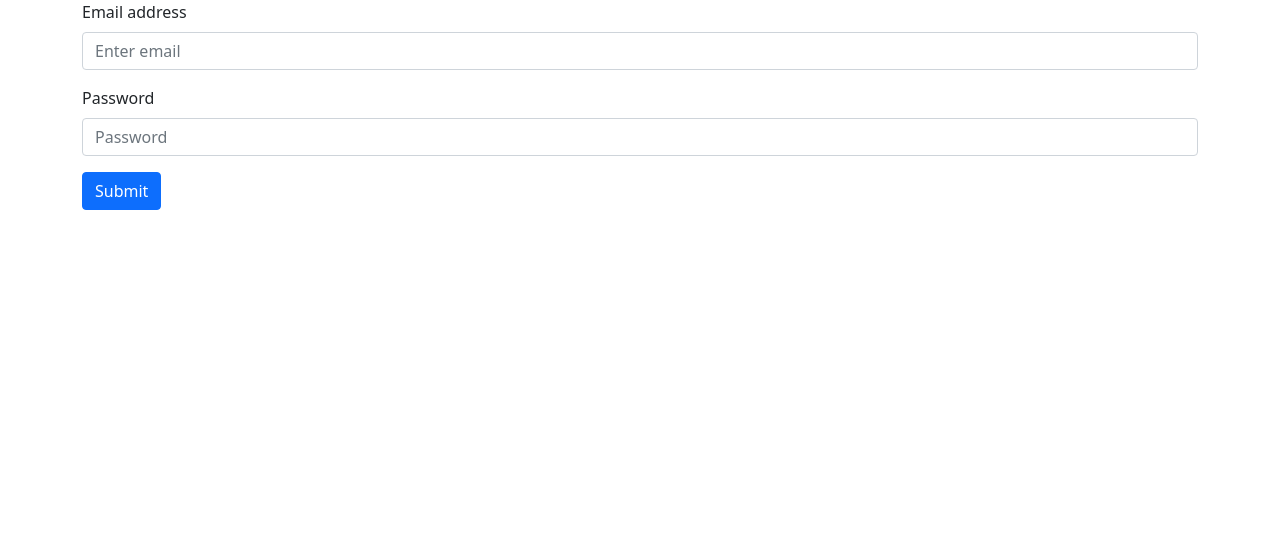
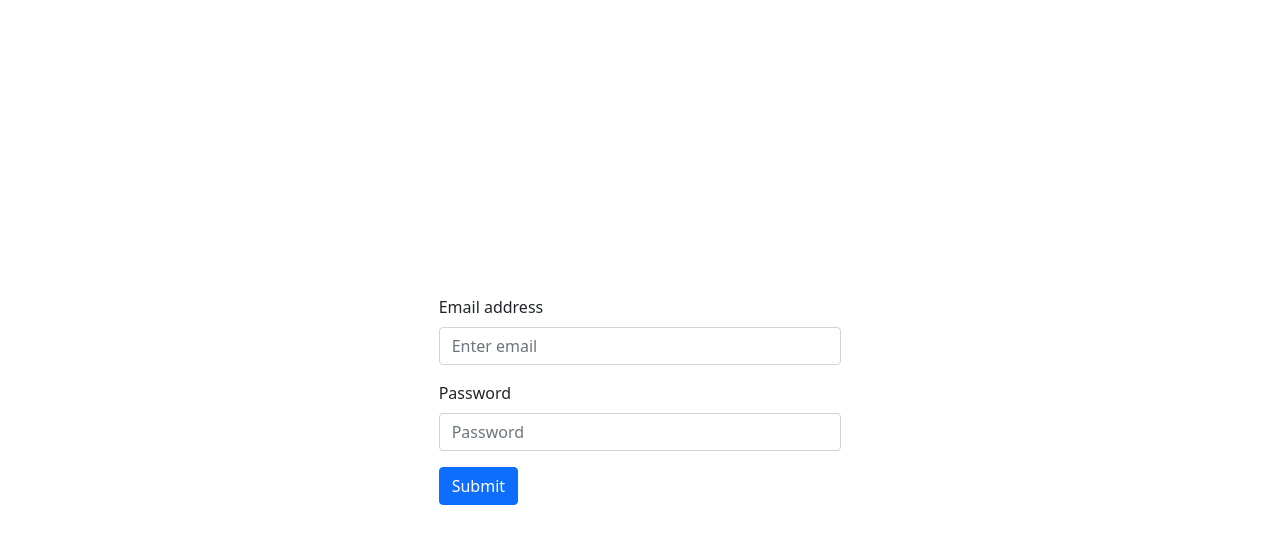
Before and after one commit to grandonbarcia/login-system-typscript, a React (Create React App) app: page / in a window 1280 px wide. Shown: the top 544 px of the page. Built offline with nearby package versions, Linux system fonts and the light colour scheme.

Commit message:
added Center component to center children to page

```diff
--- a/src/App.tsx
+++ b/src/App.tsx
@@ -1,4 +1,4 @@
-import React, { useState } from 'react';
+import React, { FC, useState } from 'react';
 import logo from './logo.svg';
 import './App.css';
 import { Container, Row, Col } from 'react-bootstrap'
@@ -17,7 +17,7 @@ export interface IState {
   }[]
 }
 
-const App: React.FC = () => {
+const App: FC = () => {
 
   const [people, setPeople] = useState<IState['people']>([
     {
@@ -34,19 +34,25 @@ const App: React.FC = () => {
     }
   ]);
 
+  const Center: FC = ({ children }) => {
 
-  people.map((person) => {
+    return (
+      <Row className='justify-content-center h-100'>
+        <Col className='align-self-center' xl={'4'}>
+          {children}
+        </Col>
+      </Row>
+    )
+  }
 
 
-  })
+
 
   return (
-    <Container fluid='md'>
-      <Row>
-        <Col>
-          <Login />
-        </Col>
-      </Row>
+    <Container className='h-100' fluid>
+      <Center>
+        <Login />
+      </Center>
     </Container>
   );
 }
```
